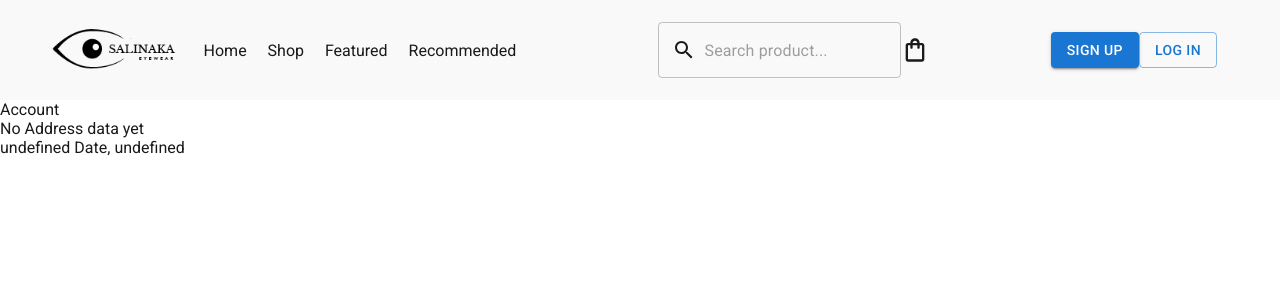
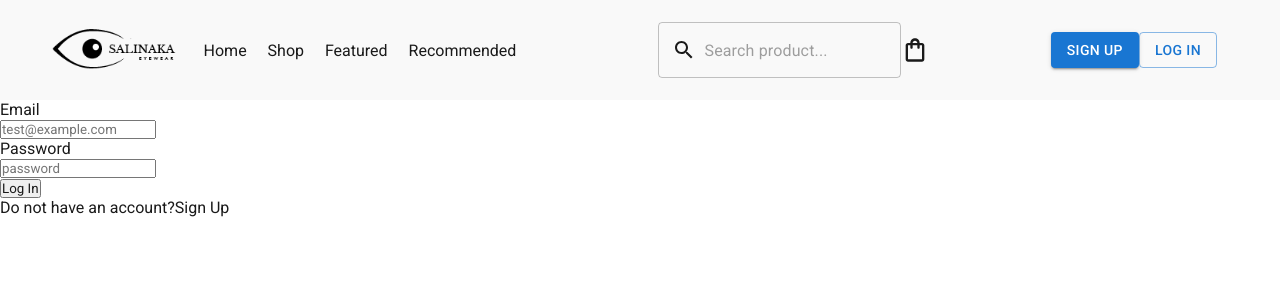
Before and after one commit to jesswang-dev/E-Commerce-Site, a React (Vite) app: page /account in a window 1280 px wide. Shown: the top 300 px of the page. Built offline with nearby package versions, Linux system fonts and the light colour scheme.

Commit message:
conditional rendering component UserProfile or LoginForm depending on isSignnedIn state

```diff
--- a/src/Pages/Account.jsx
+++ b/src/Pages/Account.jsx
@@ -1,10 +1,15 @@
+// import { useNavigate } from "react-router-dom";
 import UserProfile from "../Components/UserProfile";
+import { useSelector } from "react-redux";
+import LoginForm from "../utilities/LoginForm";
 
 export default function Account() {
-  return (
-    <>
-      <div>Account</div>
-      <UserProfile />
-    </>
-  );
+  const isSignnedIn = useSelector((state) => state.user.isSignnedIn);
+  // const navigate = useNavigate();
+
+  if (isSignnedIn) {
+    return <UserProfile />;
+  } else {
+    return <LoginForm />;
+  }
 }
--- a/src/Pages/LogIn.jsx
+++ b/src/Pages/LogIn.jsx
@@ -1,9 +1,4 @@
 import LoginForm from "../utilities/LoginForm";
 export default function LogIn() {
-  return (
-    <>
-      <div>LogIn Page</div>
-      <LoginForm />
-    </>
-  );
+  return <LoginForm />;
 }
--- a/src/main.jsx
+++ b/src/main.jsx
@@ -17,6 +17,7 @@ import Recomended from "./Pages/Recomended";
 import Result from "./Pages/Result";
 import SignUp from "./Pages/SignUp";
 import LogIn from "./Pages/LogIn";
+import Account from "./Pages/Account";
 import ProductDetails from "./Components/ProductDetails";
 
 /** Import stylesheets */
@@ -25,7 +26,7 @@ import "@fontsource/roboto/300.css";
 import "@fontsource/roboto/400.css";
 import "@fontsource/roboto/500.css";
 import "@fontsource/roboto/700.css";
-import Account from "./Pages/Account";
+
 
 /** Import firebase config file*/
 // import "./service/firebaseConfig.js";
```
